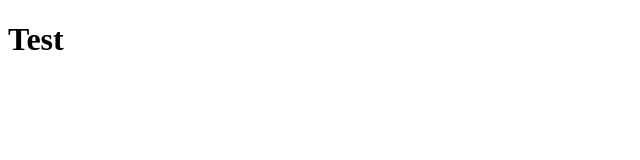
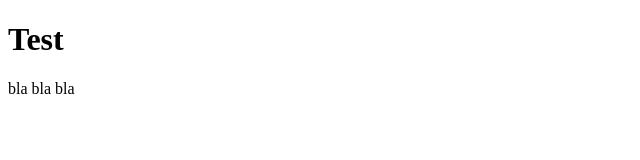
Before and after one commit to JonathanChr11/cloudius-final-project-lec, a plain HTML site: page index.html in a window 1280 px wide. Shown: the full height of the page, 0-640 px from the left. Drawn offline with Linux system fonts and the light colour scheme.

Commit message:
feat: added Navbar

```diff
--- a/index.html
+++ b/index.html
@@ -8,5 +8,8 @@
 </head>
 <body>
     <h1>Test</h1>
+
+    <!-- Navbar -->
+    bla bla bla
 </body>
 </html>
```
